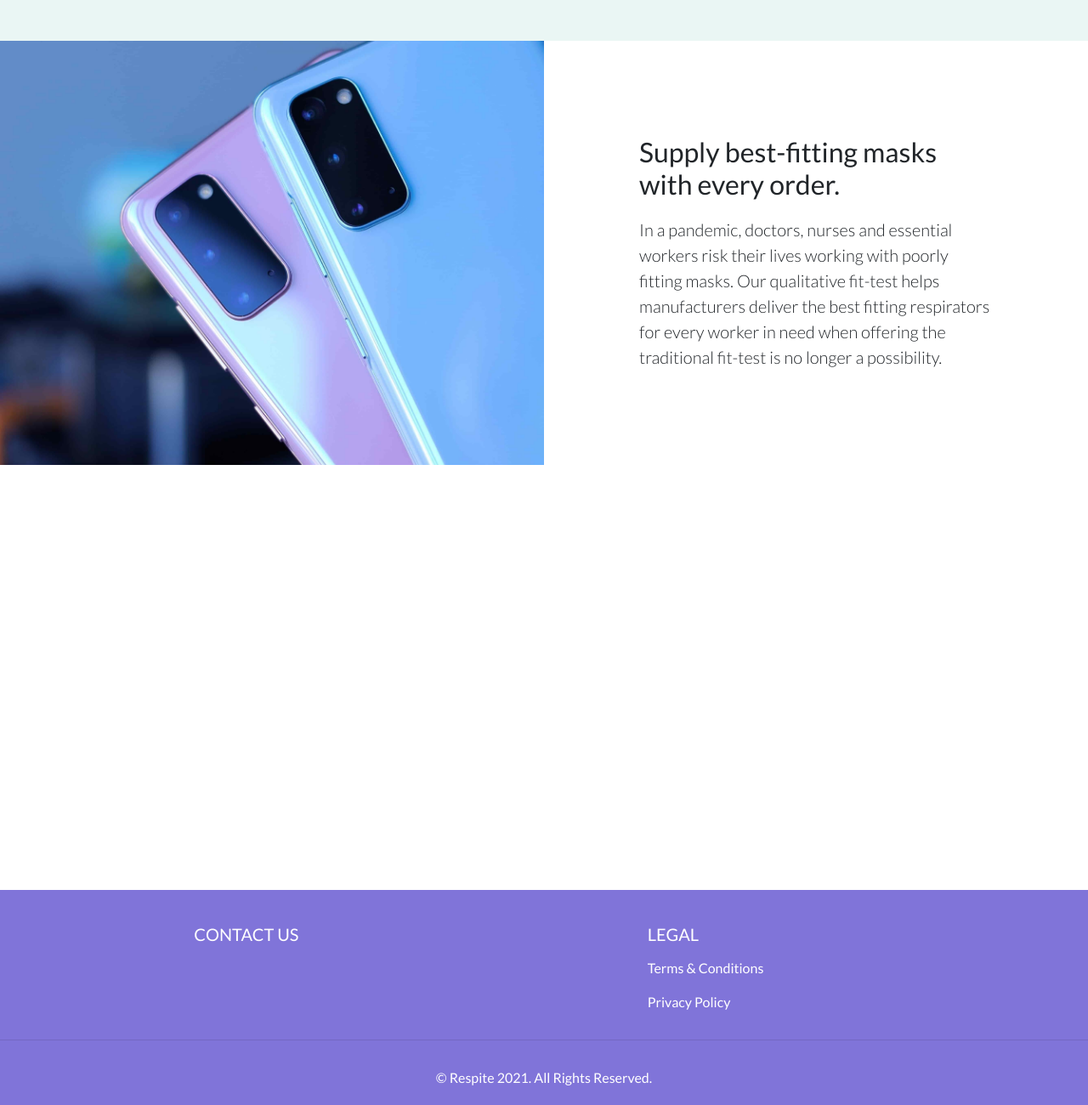
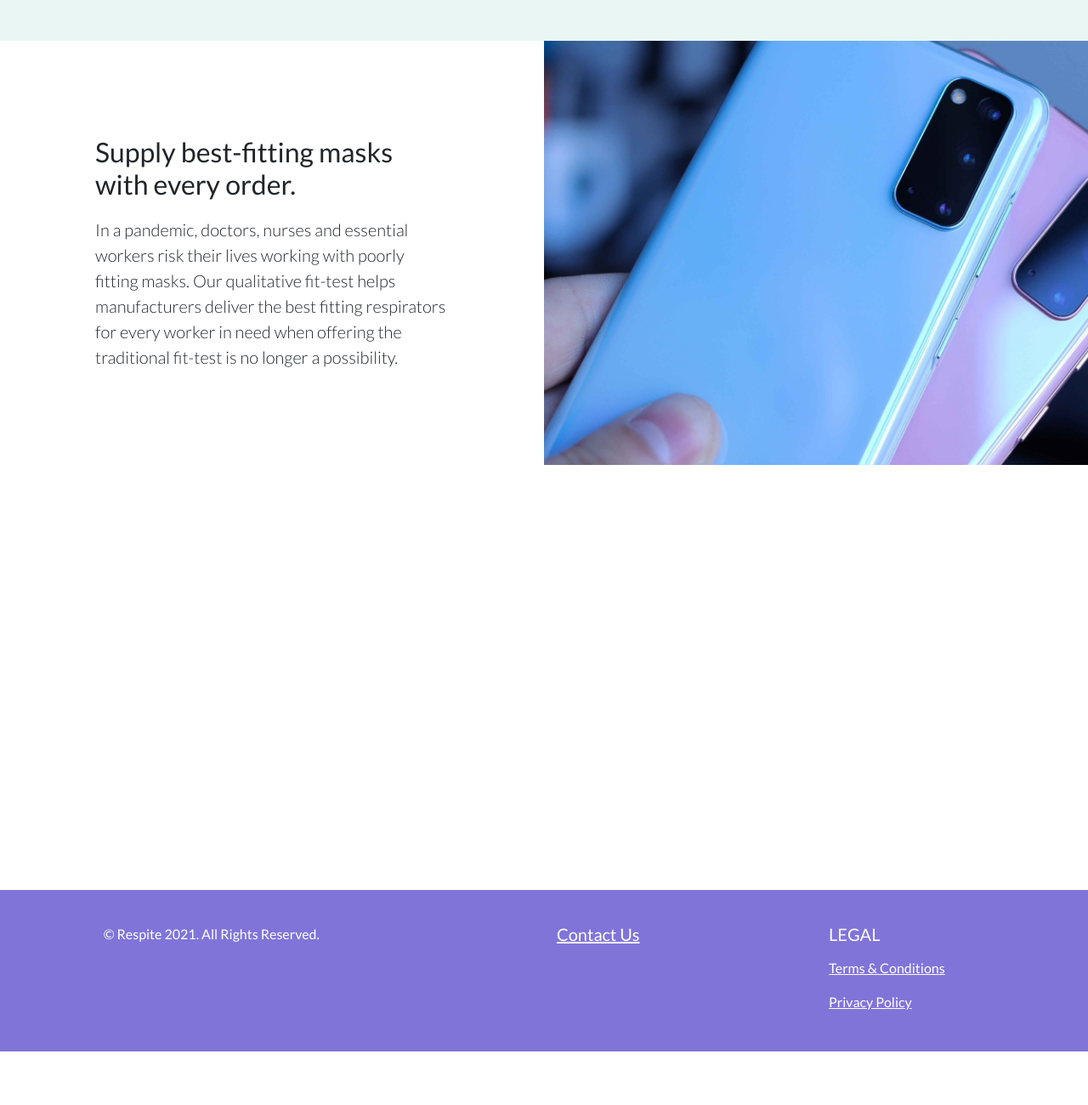
Before and after one commit to peter-novak-m/respite, a website: page index.html in a window 1280 px wide. Shown: the part 1176-2476 px from the top of the page at 85% size. After the commit the page ends 2413 px from the top, so only its background shows below. Drawn offline with Linux system fonts and the light colour scheme; a script that the page names is missing.

Commit message:
Updating footer

```diff
--- a/index.html
+++ b/index.html
@@ -145,10 +145,10 @@
 
         <div class="row no-gutters">
           <div
-            class="col-lg-6 order-lg-1 text-white showcase-img"
-            style="background-image: url('img/two_phones.jpg'); background-attachment: fixed;"
+            class="col-lg-6 order-lg-2 text-white showcase-img"
+            style="background-image: url('img/two_phones2.jpg'); background-attachment: fixed;"
           ></div>
-          <div class="col-lg-6 order-lg-2 my-auto showcase-text">
+          <div class="col-lg-6 order-lg-1 my-auto showcase-text">
             <h2>Supply best-fitting masks with every order.</h2>
             <div class="col-xs-12" style="height: 10px"></div>
             <p class="lead mb-0">
@@ -164,7 +164,7 @@
     </section>
 
 
-<div class="typeform-widget" data-url="https://form.typeform.com/to/ewwwzt6D?typeform-medium=embed-snippet" style="width: 100%; height: 500px;"></div> <script> (function() { var qs,js,q,s,d=document, gi=d.getElementById, ce=d.createElement, gt=d.getElementsByTagName, id="typef_orm", b="https://embed.typeform.com/"; if(!gi.call(d,id)) { js=ce.call(d,"script"); js.id=id; js.src=b+"embed.js"; q=gt.call(d,"script")[0]; q.parentNode.insertBefore(js,q) } })() </script>
+    <div class="typeform-widget" data-url="https://form.typeform.com/to/ewwwzt6D?typeform-medium=embed-snippet" style="width: 100%; height: 500px;"></div> <script> (function() { var qs,js,q,s,d=document, gi=d.getElementById, ce=d.createElement, gt=d.getElementsByTagName, id="typef_orm", b="https://embed.typeform.com/"; if(!gi.call(d,id)) { js=ce.call(d,"script"); js.id=id; js.src=b+"embed.js"; q=gt.call(d,"script")[0]; q.parentNode.insertBefore(js,q) } })() </script>
 
 
     <!-- Footer -->
@@ -174,12 +174,10 @@
         <!-- Grid row -->
         <div class="row mt-3">
           <!-- Grid column -->
-          <div class="col-md-2 mt-md-0 mt-3"></div>
+          <div class="col-md-1 mt-md-0 mt-3"></div>
           <div class="col-md-5 mt-md-0 mt-3 text-white">
             <!-- Content -->
-            <a class="h5 text-uppercase text-white" href="https://tinyurl.com/mydhpzyn">
-              Contact us
-            </a>
+            <p class="mb-1">&copy; Respite 2021. All Rights Reserved.</p>
           </div>
           <!-- Grid column -->
 
@@ -187,16 +185,25 @@
           <hr class="clearfix w-100 d-md-none pb-3" />
 
           <!-- Grid column -->
-          <div class="col-md-5 mb-md-0 mb-3 text-white">
+          <div class="col-md-3 mb-md-0 mb-3 text-white">
+            <!-- Links -->
+            <a class="h5 text-white" href="https://tinyurl.com/mydhpzyn">
+              <u>Contact Us</u>
+            </a>
+
+          </div>
+          <!-- Grid column -->
+                    <!-- Grid column -->
+          <div class="col-md-3 mb-md-0 mb-3 text-white">
             <!-- Links -->
             <h5 class="text-uppercase">Legal</h5>
 
             <ul class="list-unstyled">
               <li>
-                <p class="mt-3">Terms & Conditions</p>
+                <p class="mt-3"><u>Terms & Conditions</u></p>
               </li>
               <li>
-                <p class="mt-3">Privacy Policy</p>
+                <p class="mt-3"><u>Privacy Policy</u></p>
               </li>
             </ul>
           </div>
@@ -206,12 +213,7 @@
       </div>
       <!-- Footer Links -->
 
-      <hr />
-      <!-- Copyright -->
-      <div class="footer-copyright text-center py-3 mt-2 text-white">
-        <p class="mb-1">&copy; Respite 2021. All Rights Reserved.</p>
-      </div>
-      <!-- Copyright -->
+      <div class="col-xs-12" style="height: 30px"></div>
     </footer>
     <!-- Footer -->
 
```
Also changed, not shown: about.html (+14 -16 lines), img/two_phones2.jpg (added).
